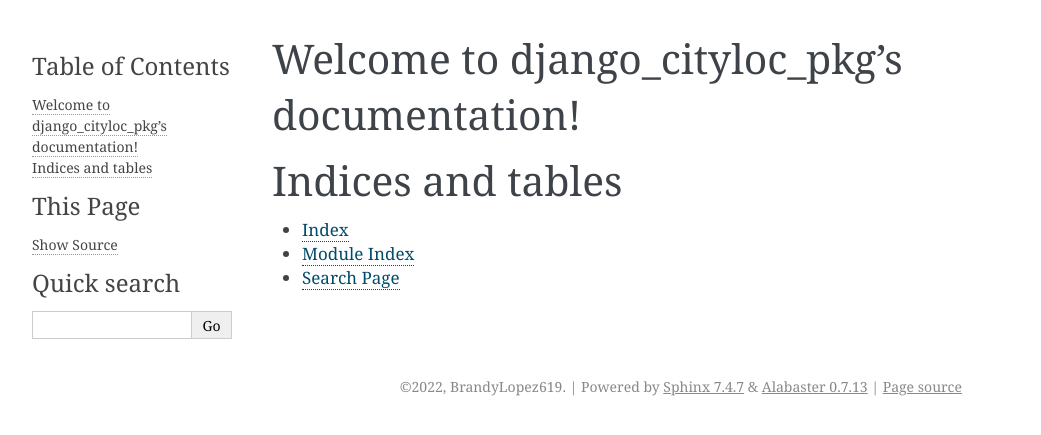
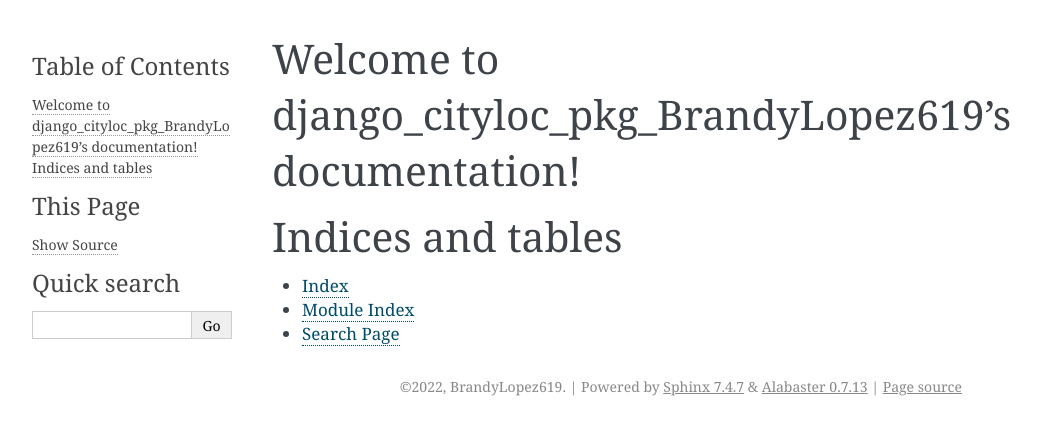
Before and after one commit to BrandyLopez619/django_cityloc_pkg_BrandyLopez619, a Sphinx documentation site: the page built from docs/index.rst, in a window 1280 px wide. Shown: the top 435 px of the page, without its empty margins (148-1189 px from the left). Built offline with Sphinx 7.4.7, drawn with Linux system fonts in a browser that asks for light colours.

Commit message:
package code ready for release

```diff
--- a/docs/conf.py
+++ b/docs/conf.py
@@ -18,7 +18,7 @@ sys.path.insert(0, os.path.abspath('..'))
 
 # -- Project information -----------------------------------------------------
 
-project = 'django_cityloc_pkg'
+project = 'django_cityloc_pkg_BrandyLopez619'
 copyright = '2022, BrandyLopez619'
 author = 'BrandyLopez619'
 
--- a/docs/index.rst
+++ b/docs/index.rst
@@ -1,12 +1,12 @@
-.. django_cityloc_pkg documentation master file, created by
+.. django_cityloc_pkg_BrandyLopez619 documentation master file, created by
    sphinx-quickstart on Thu Mar  3 19:13:07 2022.
    You can adapt this file completely to your liking, but it should at least
    contain the root `toctree` directive.
 
-Welcome to django_cityloc_pkg's documentation!
+Welcome to django_cityloc_pkg_BrandyLopez619's documentation!
 ==============================================
 
-.. automodule::django_cityloc_pkg
+.. automodule::django_cityloc_pkg_BrandyLopez619
     :members:
 
 
```
